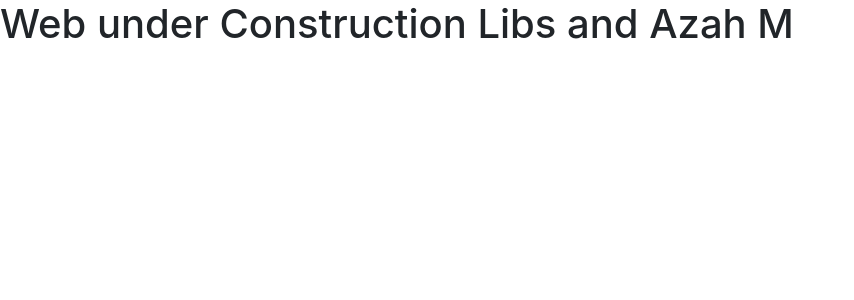
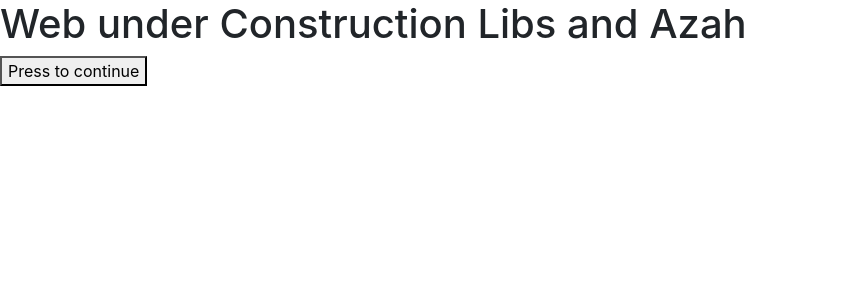
Before and after one commit to mupotsal/finalCampusRepo, a Flask app: page / in a window 1280 px wide. Shown: the top 300 px of the page, without its empty margins (0-854 px from the left). Run offline with Flask 2, Linux system fonts and the light colour scheme; some libraries are stand-ins or nearby versions.

Commit message:
made some few changes

```diff
--- a/templates/index.html
+++ b/templates/index.html
@@ -10,6 +10,7 @@
 
   </head>
   <body>
-<h1>Web under Construction Libs and Azah M </h1>
+<h1>Web under Construction Libs and Azah </h1>
+<button>Press to continue</button>
   </body>
 </html>
```
